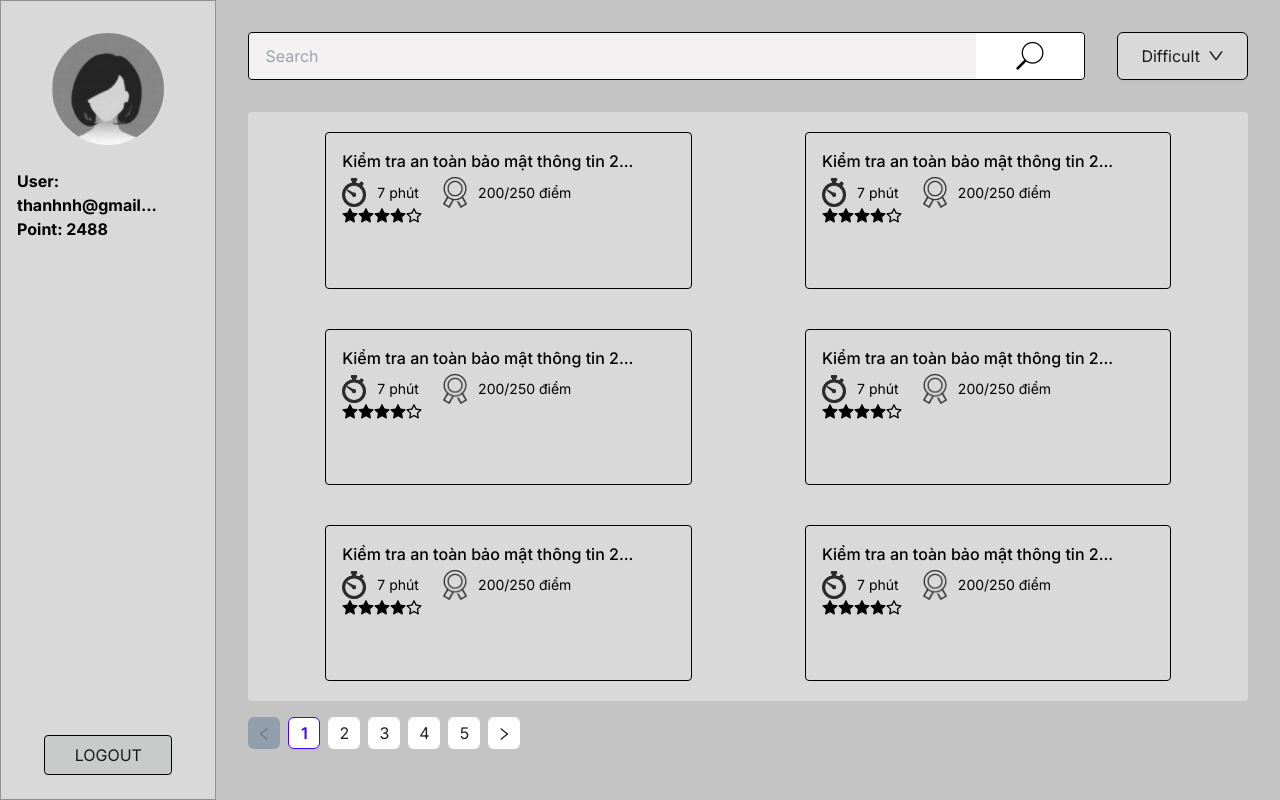
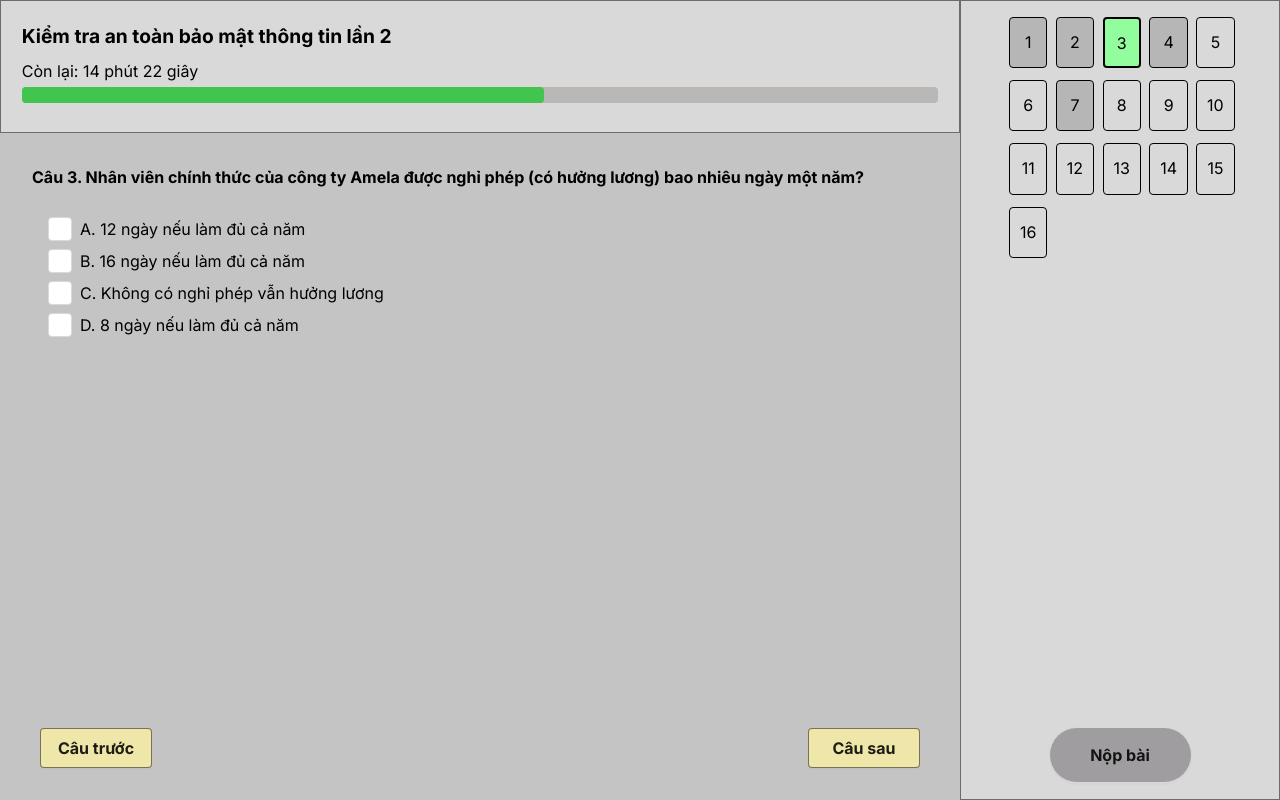
Before and after one commit to Huyz109/exam-nextjs, a Next.js app: page / in a window 1280 px wide. Built offline with nearby package versions, Linux system fonts and the light colour scheme.

Commit message:
add exam page

```diff
--- a/src/app/page.tsx
+++ b/src/app/page.tsx
@@ -1,8 +1,9 @@
 import Dashboard from '@/pages/Dashboard/dashboard'
+import Exam from '@/pages/Exam/exam'
 import Login from '@/pages/Login/login'
 
 export default function Home() {
   return (
-    <Dashboard />
+    <Exam />
   )
 }
--- /dev/null
+++ b/src/pages/Exam/exam.module.scss
@@ -0,0 +1,136 @@
+.exam {
+    background-color: #C4C4C4;
+
+    .container {
+        height: 100vh;
+
+        .header {
+            border: 1px solid #00000080;
+            background-color: #D9D9D9;
+            padding: 1.3rem;
+
+            .header_title {
+                font-size: 1.2rem;
+            }
+
+            .time_bar {
+                background-color: #BAB7B7;
+                width: 100%;
+                border-radius: 4px;
+
+                .time_left {
+                    height: 1rem;
+                    background-color: #41C54E;
+                    width: 57%;
+                    border-radius: 4px;
+                }
+            }
+        }
+
+        .content {
+            padding: 2rem;
+            box-sizing: border-box;
+            display: flex;
+            flex-direction: column;
+            justify-content: space-between;
+
+            .answer_list {
+                padding: 0 1rem;
+
+                .answer {
+                    :global {
+                        .ant-checkbox-wrapper {
+                            margin-right: 0.5rem;
+                            margin-bottom: 0.5rem;
+                        }
+
+                        .ant-checkbox .ant-checkbox-inner {
+                            width: 1.5rem;
+                            height: 1.5rem;
+                        }
+
+                        .ant-checkbox .ant-checkbox-inner::after {
+                            width: 0.5rem;
+                            height: 1rem;
+                        }
+                    }
+                }
+            }
+
+            .btn_list {
+                justify-content: space-between;
+                padding: 0 0.5rem;
+                button {
+                    background-color: #EEE7A9;
+                    border-color: #00000080;
+                    border-radius: 4px;
+                    font-weight: 700;
+                    width: 7rem;
+                    height: 2.5rem;
+                }
+
+                button:hover {
+                    background-color: #d9d39a;
+                }
+            }
+        }
+    }
+
+    .sidebar {
+        height: 100vh;
+        background-color: #D9D9D9;
+        border: 1px solid #00000080;
+        padding: 1rem;
+        display: flex;
+        justify-content: space-between;
+        flex-direction: column;
+
+        .question_list {
+            padding: 0 2rem;
+        }
+
+        .btn_box {
+            bottom: 0;
+            text-align: center;
+            width: 100%;
+            .btn_submit {
+                font-weight: 700;
+                background-color: #9F9D9F;
+                border-radius: 2rem;
+                height: 3.5rem;
+                width: 50%;
+            }
+        }
+    }
+}
+
+.question_item {
+    height: 3.2rem;
+    width: 2.4rem;
+    line-height: calc(3.2rem - 2px);
+    border: 1px solid black;
+    text-align: center;
+    border-radius: 4px;
+    cursor: pointer;
+
+    &:hover {
+        background-color: #c9c8c8;
+    }
+
+    a:hover {
+        color: #535252;
+    }
+}
+
+.question_done {
+    background-color: #B6B6B6;
+}
+
+.question_active {
+    background-color: #92FD9D;
+    border: 2px solid black;
+
+    &:hover {
+        background-color: #92FD9D;
+    }
+}
--- /dev/null
+++ b/src/pages/Exam/exam.tsx
@@ -0,0 +1,73 @@
+'use client'
+import { Input, Button, Checkbox } from 'antd';
+import styles from './exam.module.scss'
+
+
+export default function Exam() {
+    const { Search } = Input;
+    const dataContent = {
+            id: 3,
+            question: "Nhân viên chính thức của công ty Amela được nghỉ phép (có hưởng lương) bao nhiêu ngày một năm?",
+            answers: [
+                "12 ngày nếu làm đủ cả năm",
+                "16 ngày nếu làm đủ cả năm",
+                "Không có nghỉ phép vẫn hưởng lương",
+                "8 ngày nếu làm đủ cả năm"
+            ]
+    };
+    const questionsListLength = 16;
+    const questionDone = [1, 2, 4, 7];
+    const questionActive = 3;
+
+    const questionList = Array.from({length: questionsListLength}, (v, i) => {
+            if(i === questionActive - 1) {
+                return (
+                    <div key={i} className={styles.question_item + ' ' + styles.question_active}>
+                        <a>{i +1}</a>
+                    </div>)
+            }
+            else {
+                return (
+                <div key={i} className={styles.question_item + ' '+ (questionDone.includes(i+1) ? styles.question_done : '')}>
+                    <a>{i +1}</a>
+                </div>)
+            }
+        }
+    )
+
+    return (
+        <div className={styles.exam + ' grid grid-cols-12'}>
+            <div className={styles.container + ' col-span-9 grid grid-rows-6'}>
+                <header className={styles.header + ' row-span-1'}>
+                    <p className={styles.header_title + ' font-bold mb-2'}>Kiểm tra an toàn bảo mật thông tin lần 2</p>
+                    <p className='mb-1'>Còn lại: 14 phút 22 giây</p>
+                    <div className={styles.time_bar}>
+                        <div className={styles.time_left}></div>
+                    </div>
+                </header>
+                <div className={styles.content + ' row-span-5'}>
+                    <div className={styles.question_box}>
+                        <p className='font-bold mb-7'>Câu {dataContent.id}. {dataContent.question}</p>
+                        <div className={styles.answer_list}>
+                            {dataContent.answers.map((answer, index) => <div key={index} className={styles.answer}>
+                                <Checkbox />{String.fromCharCode(index+65)}. {answer}
+                            </div>)}
+                        </div>
+                    </div>
+                    <div className={styles.btn_list + ' flex '}>
+                        <Button className={styles.btn_pre}>Câu trước</Button>
+                        <Button className={styles.btn_next}>Câu sau</Button>
+                    </div>
+                </div>
+            </div>
+            <div className={styles.sidebar + ' col-span-3'}>
+                <div className={styles.question_list + ' grid grid-cols-5 gap-3'}>
+                    {questionList}
+                </div>
+                <div className={styles.btn_box}>
+                    <Button className={styles.btn_submit}>Nộp bài</Button>
+                </div>
+            </div>
+        </div>
+    )
+}
--- /dev/null
+++ b/src/pages/ExamFinish/examFinish.tsx
@@ -0,0 +1,27 @@
+'use client'
+import { Modal } from 'antd';
+import styles from './exam.module.scss'
+
+
+export default function ExamFinish() {
+    const data = {
+        title: 'Kiểm tra an toàn bảo mật thông tin lần 2',
+        trueAnswers: 12,
+        wrongAnswers: 3,
+        notTrueAnswers: 1,
+        totalAnswers: 16
+    }
+
+    const handleOk = () => {
+
+      };
+
+
+    return (
+        <div className={styles.exam_finish + ' grid grid-cols-12'}>
+            <Modal title={data.title} open={true} onOk={handleOk} className={styles.modal_result}>
+
+            </Modal>
+        </div>
+    )
+}
```
